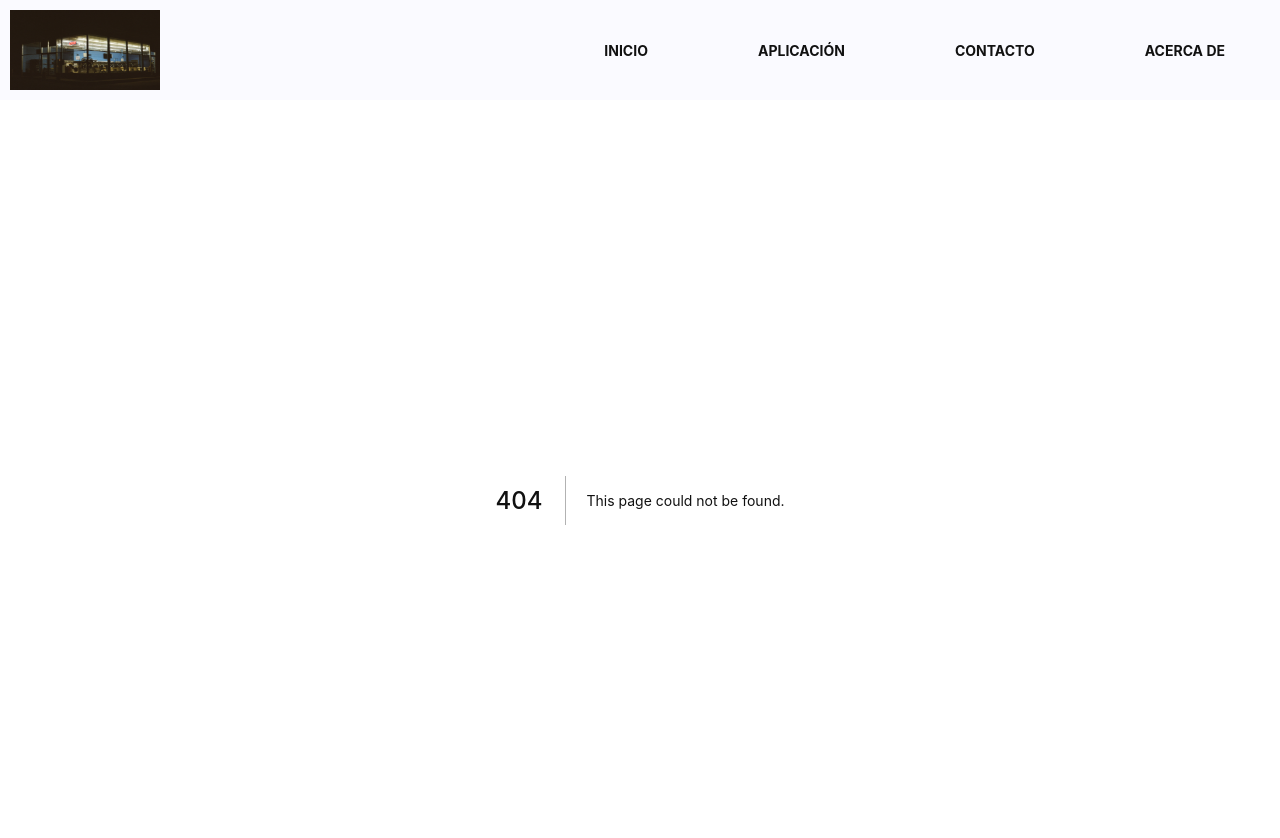
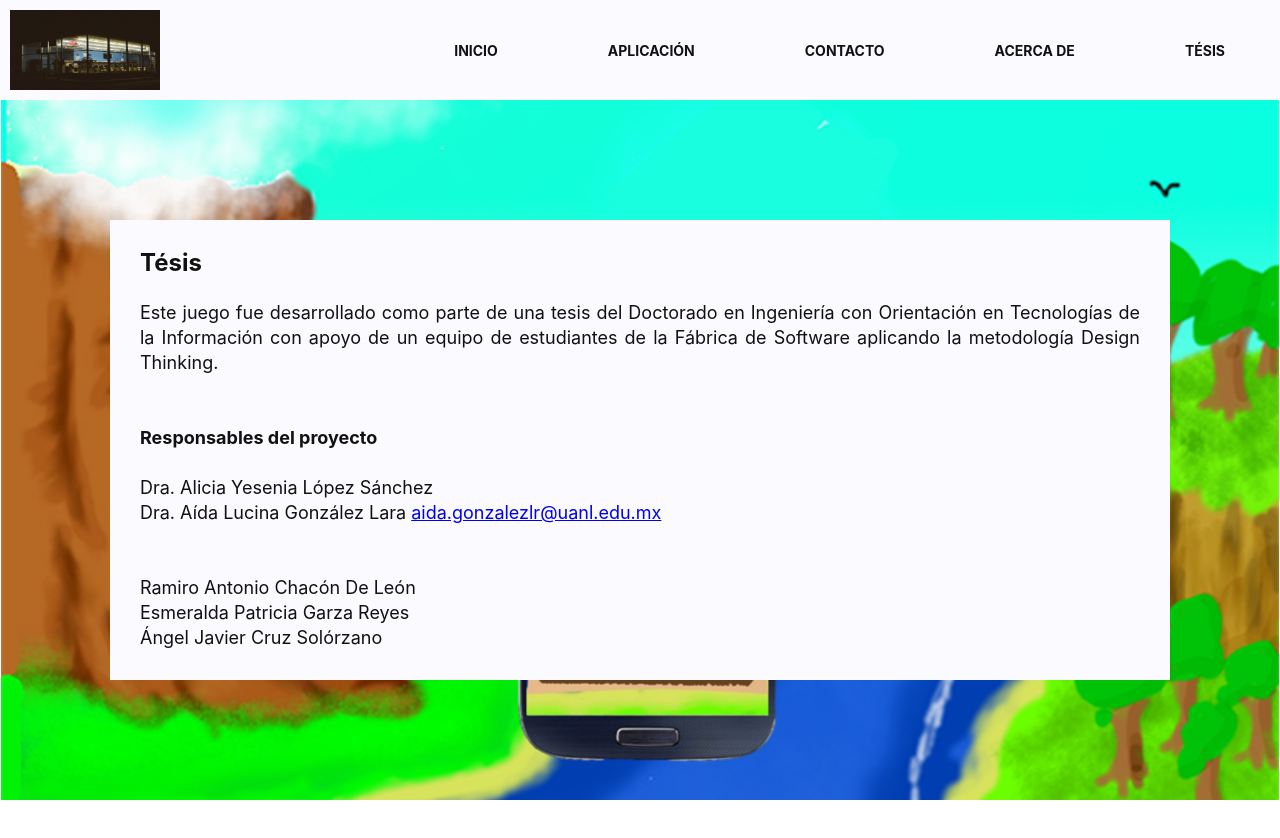
Before and after one commit to gerardogaravito/math-logic, a Next.js app: page /tesis in a window 1280 px wide. Before the commit this address had no page. Shown: the top 838 px of the page. After the commit the page ends 800 px from the top, so only its background shows below. Built offline with nearby package versions, Linux system fonts and the light colour scheme.

Commit message:
started tesis page

```diff
--- a/components/Navbar/index.js
+++ b/components/Navbar/index.js
@@ -33,6 +33,10 @@ export const Navbar = () => {
           <NavbarItem>ACERCA DE</NavbarItem>
         </Link>
 
+        <Link href='/tesis' >
+          <NavbarItem>TÉSIS</NavbarItem>
+        </Link>
+
       </NavbarOptions>
     </Container>
   )
--- /dev/null
+++ b/components/TesisComponent/index.js
@@ -0,0 +1,30 @@
+import React from 'react';
+import {
+  Container,
+  Info,
+  Name
+} from './styles';
+
+export const TesisComponent = () => {
+  return(
+    <Container>
+      <Info>
+        <h2>Tésis</h2>
+        <br/>
+
+        <Name>Este juego fue desarrollado como parte de una tesis del Doctorado en Ingeniería con Orientación en Tecnologías de la Información con apoyo de un equipo de estudiantes de la Fábrica de Software aplicando la metodología Design Thinking.</Name>
+        <br/>
+        <br/>
+        <h3>Responsables del proyecto</h3>
+        <br/>
+        <Name>Dra. Alicia Yesenia López Sánchez </Name>
+        <Name>Dra. Aída Lucina González Lara <a href='mailto:aida.gonzalezlr@uanl.edu.mx'>aida.gonzalezlr@uanl.edu.mx</a> </Name>
+        <br/>
+        <br/>
+        <Name>Ramiro Antonio Chacón De León</Name>
+        <Name>Esmeralda Patricia Garza Reyes</Name>
+        <Name>Ángel Javier Cruz Solórzano</Name>
+      </Info>
+    </Container>
+  )
+}
--- /dev/null
+++ b/components/TesisComponent/styles.js
@@ -0,0 +1,28 @@
+import styled from 'styled-components';
+import { blackToMain } from 'globalStyles/animations';
+import { colors } from 'globalStyles/stylesVariables';
+
+export const Container = styled.div`
+  width: 100%;
+  height: calc(100vh - 100px);
+  overflow: hidden;
+  object-fit: cover;
+  background-image: url('indice.png');
+  background-position: center center;
+  background-size: cover;
+  display: flex;
+  align-items: center;
+  justify-content: center;
+`
+
+export const Info = styled.div`
+  background-color: ${colors.white};
+  height: 400px;
+  width: 1000px;
+  padding: 30px;
+`
+
+export const Name = styled.p`
+  font-size: 18px;
+  text-align: justify;
+`
--- /dev/null
+++ b/pages/tesis.js
@@ -0,0 +1,15 @@
+import React, { Fragment } from 'react';
+import { TesisComponent } from '@components/TesisComponent';
+
+const Tesis = () => {
+
+  return(
+    <Fragment>
+
+      <TesisComponent />
+
+    </Fragment>
+  )
+}
+
+export default Tesis;
```
